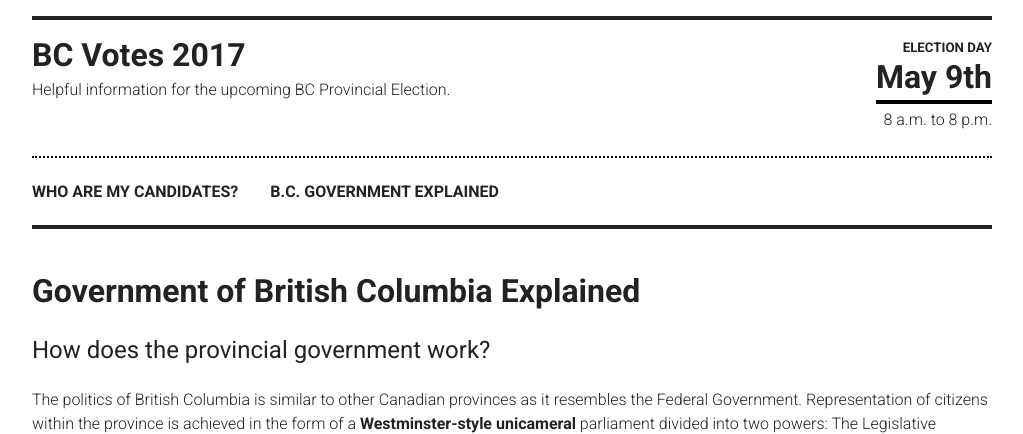
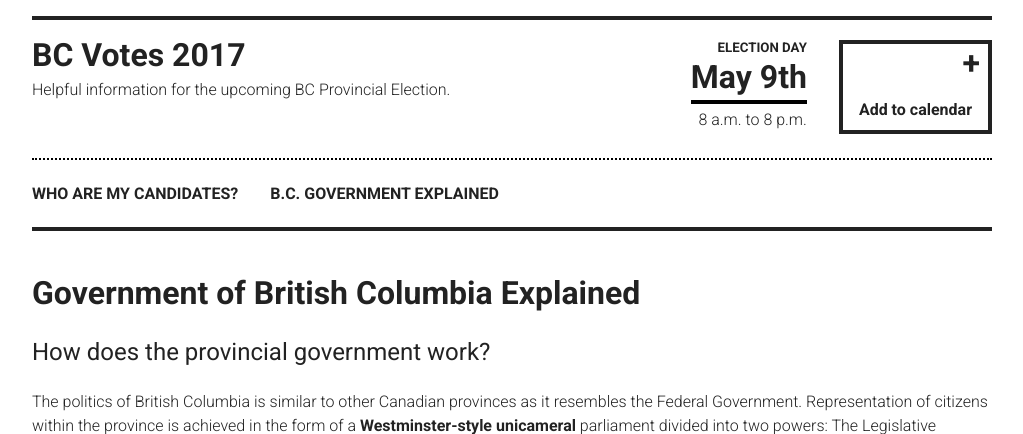
Before and after one commit to masterxyth/bcvotes, a Flask app: page /bc-politics-explained-easy/ in a window 1280 px wide. Shown: the top 434 px of the page, without its empty margins (128-1151 px from the left). Run offline with Flask 2, Linux system fonts and the light colour scheme.

Commit message:
unhide calendar for testing

```diff
--- a/static/style.css
+++ b/static/style.css
@@ -116,7 +116,7 @@ header {
 .votedate {
   grid-area: votedate;
   /*Temporary margin for hidden calendar*/
-  margin-right: -2em;
+  /*margin-right: -2em;*/
 }
 
 .calendar {
@@ -124,7 +124,7 @@ header {
   text-align: right;
   border: 4px solid #222;
 /*hide calendar for now*/
-  display: none;
+  /*display: none;*/
 }
 
 .calendar #plus {
```
